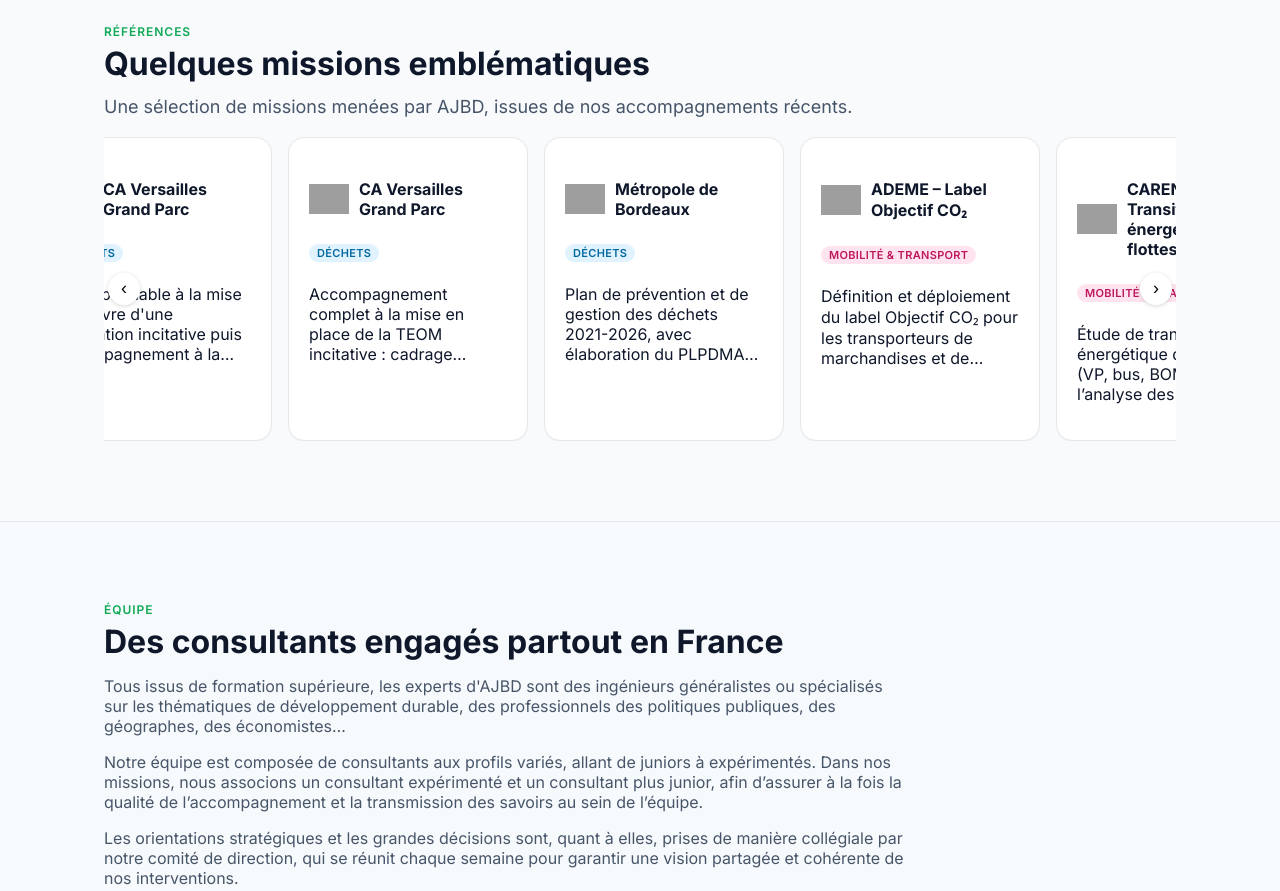
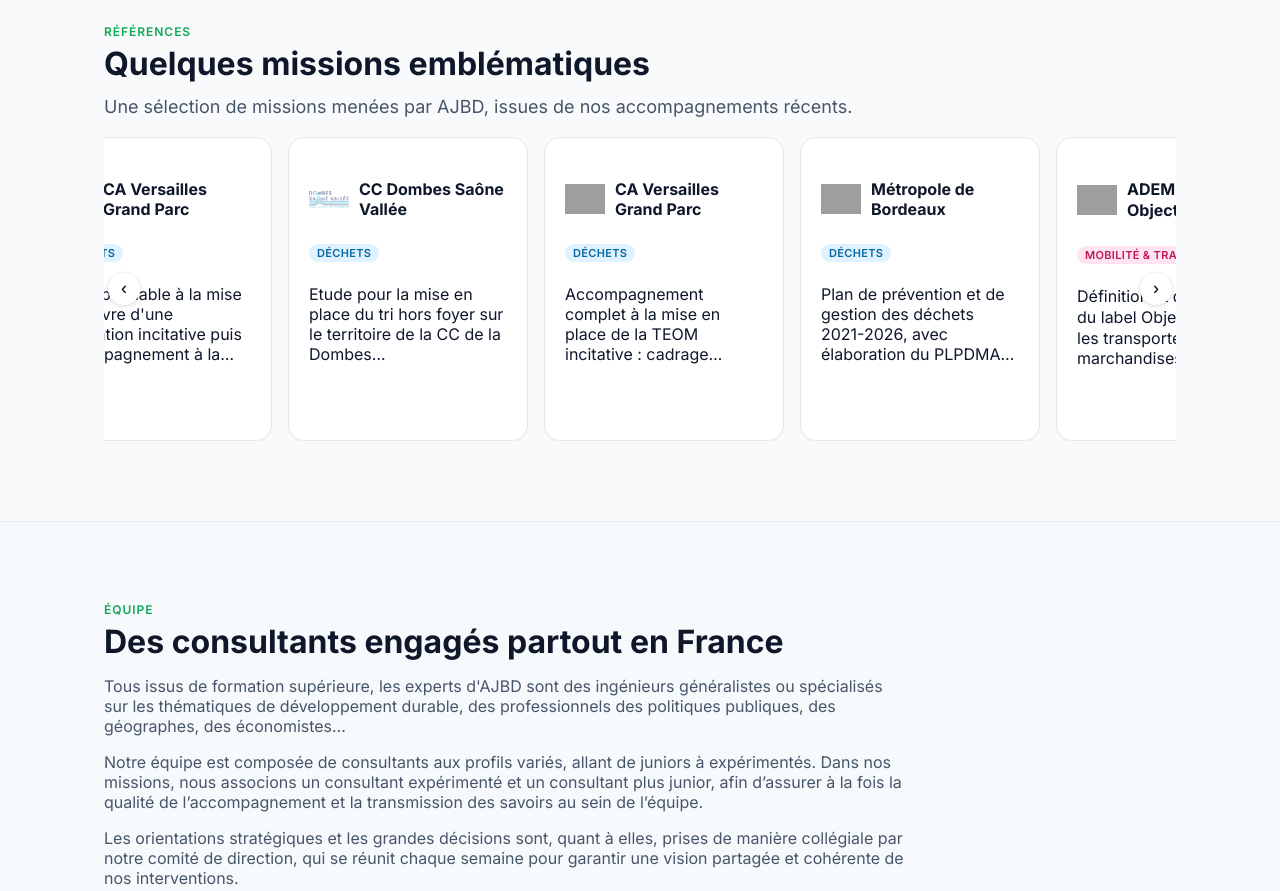
Before and after one commit to David-AJBD/Site-AJBD, a plain HTML site: page index.html in a window 1280 px wide. Shown: the part 1940-2831 px from the top of the page. Drawn offline with Linux system fonts and the light colour scheme; grey boxes are pictures that could not be loaded.

Commit message:
Mise à jour du site

```diff
--- a/index.html
+++ b/index.html
@@ -139,18 +139,46 @@
             </div>
             <p class="ref-text">
               Etude préalable à la mise en place d'un tri à la source des biodéchets sur le territoire du SETOM
+<br><br>Accompagnement du SETOM de l'Eure et ses 5 adhérents dans la définition de leur stratégie en vue d'une généralisation des dispositifs de tri à la source des Biodéchets, conformément aux objectifs réglementaires fixés par la loi AGE :
+<br>- Etat des lieux/Diagnostic global de la gestion des déchets (périmètre collecte et périmètre traitement)
+<br>- Quantification du gisement de biodéchets alimentaires présent dans les Ordures Ménagères résiduelles (caractérisations, audits de professionnels gros producteurs, outil d'estimation du gisement des professionnels)
+<br>- Elaboration et analyse comparative de scénarios de généralisation de dispositifs de tri à la source (compostage/collecte) personnalisés pour les 5 adhérents sur la base d'une sectorisation fine
+<br>- Dimensionnement de scénarios de traitement à l'échelle du SETOM en cohérence avec les solutions retenues par les adhérents
+<br>- Elaboration de plans d'actions séquençant les différentes étapes de mise en œuvre des scénarios retenus
             </p>
           </div>
         </div>
 
         <div class="team-slide">
           <div class="card ref-card">
-            <div class="ref-header"><img class="ref-logo" src="./assets/missions/Logo_VGP.jpg" alt="CA Versailles Grand Parc"/><h4>CA Versailles Grand Parc</h4></div>
+            <div class="ref-header"><img class="ref-logo" src="./assets/missions/Logo_VGP.jpg" alt="Agglomération Versailles Grand Parc"/><h4>CA Versailles Grand Parc</h4></div>
             <div class="badge-row">
               <span class="badge badge-blue">Déchets</span>
             </div>
             <p class="ref-text">
               Etude préalable à la mise en œuvre d'une tarification incitative puis accompagnement à la mise en œuvre de la TEOM incitative et suivi
+<br><br><strong>Etude de faisabilité de la mise en place de la tarification incitative</strong> :
+<br>Diagnostic du territoire / Scénarios de redevance incitative et de TEOM incitative / Impacts techniques, organisationnels, économiques et financiers
+<br><br><strong>Accompagnement à la mise en oeuvre de la TEOM incitative sur 8 communes puis extension sur 4 communes supplémentaires dans un second temps</strong> :
+<br>Assistance technique : schéma de collecte, "enquête" usagers, matrice des coûts / Pilotage : calendrier de déploiement, suivi hebdomadaire puis mensuel / Adaptation du service au passage en TEOMi : enjeux RH et réorganisation / Définition de la stratégie de communication et des supports de communication / Elaboration de la prospective technico-économique (tonnages et coûts) pour la grille tarifaire en TEOMi et redevance spéciale (RS) chaque année / Assistance à la passation des marchés inhérents à la mise en place de la TEOMi / Bilan de la TEOMi sur 8 communes : tonnages, coûts, utilisation du service
+            </p>
+          </div>
+        </div>
+
+<div class="team-slide">
+          <div class="card ref-card">
+            <div class="ref-header"><img class="ref-logo" src="./assets/missions/Logo_CC_Dombes.png" alt="CC Dombes Saône Vallée"/><h4>CC Dombes Saône Vallée</h4></div>
+            <div class="badge-row">
+              <span class="badge badge-blue">Déchets</span>
+            </div>
+            <p class="ref-text">
+              Etude pour la mise en place du tri hors foyer sur le territoire de la CC de la Dombes
+<br><br>
+Analyse de la situation actuelle : visites de terrain de l'ensemble des communes du territoire (identification et recensement des équipements existants, analyse des besoins, estimation du gisement, etc.), dimensionnement des nouveaux équipements et analyse des impacts de la nouvelle organisation.
+<br><br>
+Ajustement et validation des emplacements avec l’ensemble des parties prenantes (communauté de communes, élus et services techniques des communes, Architecte des Bâtiments de France, CITEO).
+<br><br>
+Rédaction du dossier de candidature à l'Appel à Projet Hors Foyer CITEO 2025.
             </p>
           </div>
         </div>
```
Also changed, not shown: assets/missions/Logo_CC_Dombes.png (added).
